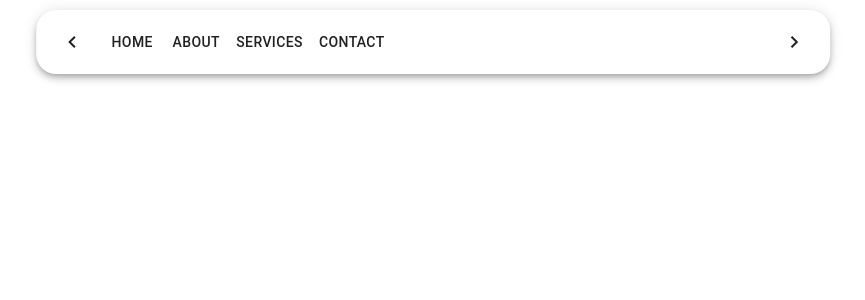
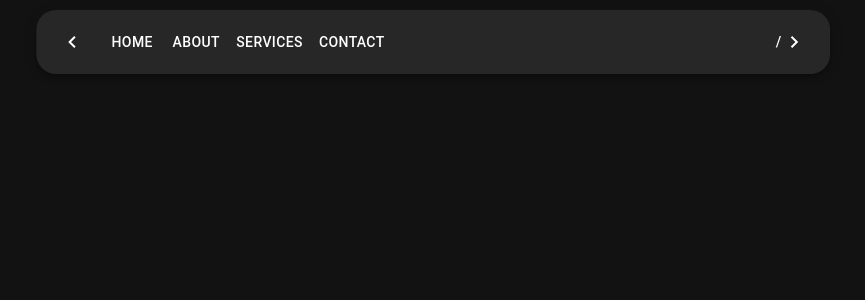
Before and after one commit to JuanPabloSQ/freecode-frontend, a React (Vite) app: page / in a window 1280 px wide. Shown: the top 300 px of the page, without its empty margins (207-1072 px from the left). Built offline with nearby package versions, Linux system fonts and the light colour scheme.

Commit message:
add theme

```diff
--- a/src/App.jsx
+++ b/src/App.jsx
@@ -1,9 +1,12 @@
-import NavBar from "./components/NavBar"
+import Page from "./page/Page"
+import { ThemeContextProvider } from "./context/ThemeContext"
 
 function App() {
   return (
     <div>
-      <NavBar/>
+    <ThemeContextProvider>
+      <Page/>
+    </ThemeContextProvider>
     </div>
   )
 }
--- /dev/null
+++ b/src/page/Page.jsx
@@ -0,0 +1,9 @@
+import NavBar from "../components/NavBar"
+
+const Page = () => {
+    return (
+        <NavBar/>
+    )
+};
+
+export default Page;
```
